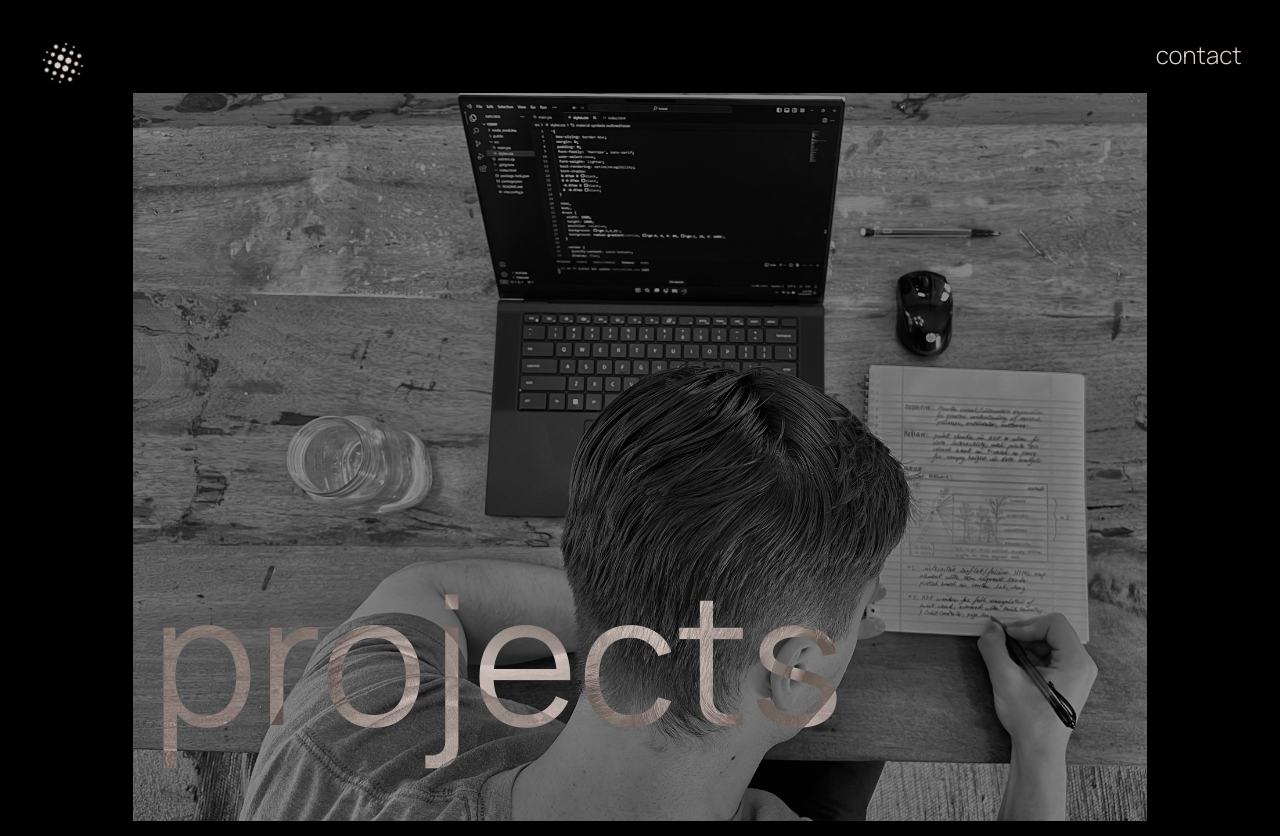
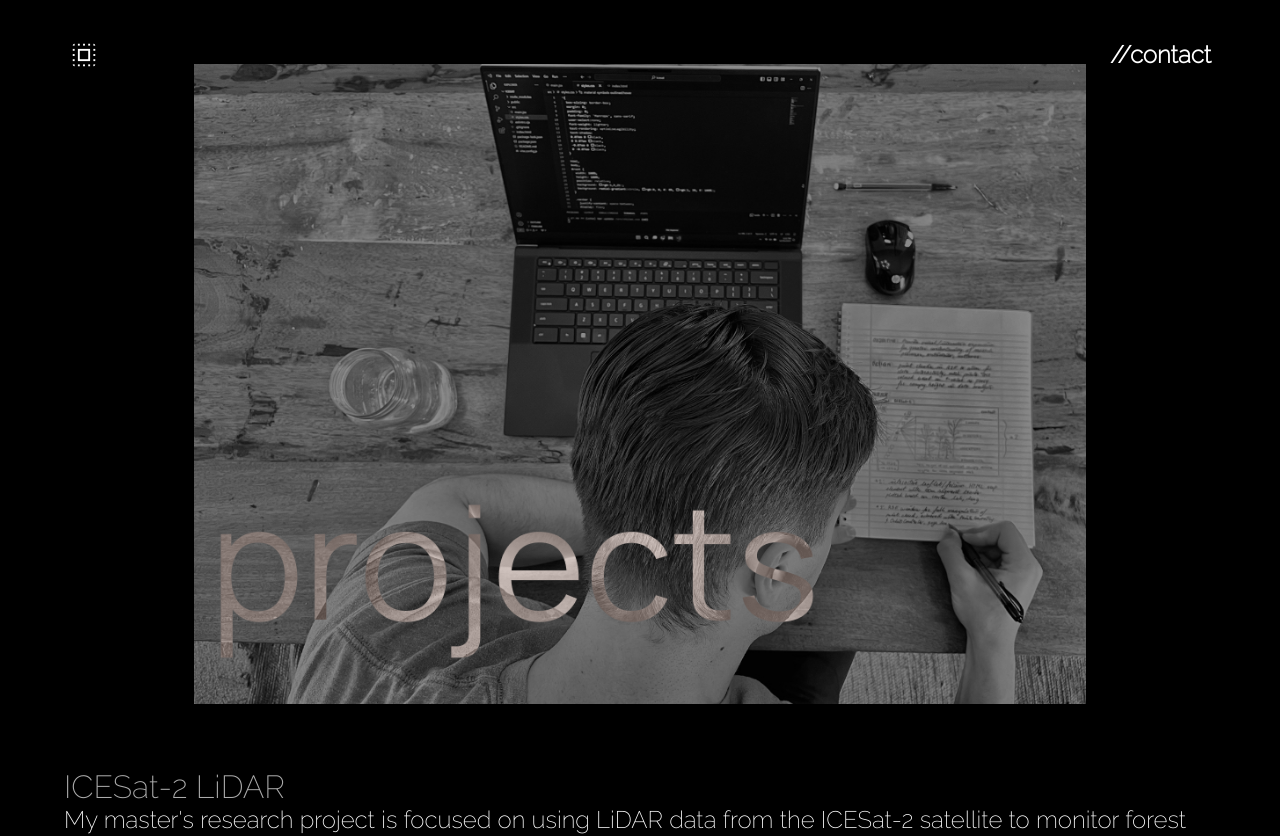
Before and after one commit to wponc/projects, a React (Vite) app: page / in a window 1280 px wide. Shown: the top 836 px of the page. Built offline with nearby package versions, Linux system fonts and the light colour scheme.

Commit message:
format to match new home

```diff
--- a/index.html
+++ b/index.html
@@ -2,11 +2,12 @@
 <html lang="en">
   <head>
     <meta charset="UTF-8" />
-    <link rel="icon" href="/favicon.svg">
-    <link rel="stylesheet" href="https://fonts.googleapis.com/css2?family=Material+Symbols+Outlined:opsz,wght,FILL,GRAD@20..48,100..700,0..1,-50..200"/>
+    <link rel="icon" href="icon.svg">
+    <meta name="viewport" content="width=device-width, initial-scale=1.0" />
     <link rel="preconnect" href="https://fonts.googleapis.com">
     <link rel="preconnect" href="https://fonts.gstatic.com" crossorigin>
-    <link href="https://fonts.googleapis.com/css2?family=Manrope:wght@300&display=swap" rel="stylesheet">
+    <link href="https://fonts.googleapis.com/css2?family=Raleway:ital,wght@0,200;1,200&display=swap" rel="stylesheet">
+    <link rel="stylesheet" href="https://fonts.googleapis.com/css2?family=Material+Symbols+Outlined:opsz,wght,FILL,GRAD@20..48,100..700,0..1,-50..200" />
     <meta name="viewport" content="width=device-width, initial-scale=1.0" />
     <title>experience</title>
   </head>
--- a/src/main.jsx
+++ b/src/main.jsx
@@ -18,22 +18,19 @@ function App() {
 }
 function Overlay(){
   return(
-  <>
-      <div className="navbar">
-          <div className="nav-item" id="menu-button">
-            <span className="material-symbols-outlined">blur_on</span>
-              <div className="dropdown-content">
-                <a href="https://will.limited">home</a>
-                <a href="https://experience.will.limited">experience</a>
-                <a href="https://about.will.limited">personal</a>
-              </div>
+    <nav>
+      <ul>
+        <div id='menu-button'>
+          <li><a href="#"><span class="material-symbols-outlined" >select_all</span></a></li>
+          <div className="dropdown-content">
+            <a href="https://will.limited">//home</a>
+            <a href="https://projects.will.limited">//projects</a>
+            <a href="https://about.will.limited">//personal</a>
           </div>
-
-          <div className="nav-item">
-              <a href="mailto:willdotlimited@gmail.com">contact</a>
-          </div>
-      </div>
-  </>
+        </div>
+        <li><a href="mailto:willdotlimited@gmail.com">//contact</a></li>
+      </ul>
+    </nav>
   )
 }
 
--- a/src/styles.css
+++ b/src/styles.css
@@ -1,32 +1,18 @@
 :root {
-  --primary-color: rgb(220, 207, 202);
-  --accent-color: rgb(255, 255, 255);
+  --primary-color: rgb(255, 255, 255);
+  --accent-color: rgb(172, 172, 172);
   --navbar-size: 18pt;
-  --background-color: black;
-}
-
-/* Media query for smaller screens */
-@media screen and (max-width: 600px) {
-  p {
-    font-size: 14px; /* Font size for screens up to 600px wide */
-  }
-}
-
-/* Media query for larger screens */
-@media screen and (min-width: 601px) {
-  p {
-    font-size: 18px; /* Font size for screens wider than 600px */
-  }
+  --icon-size: 3vw;
 }
 
 *{
   box-sizing: border-box;
   margin: 0;
   padding: 0;
-  font-family: 'Manrope', sans-serif;
-  user-select:none;
-  font-weight: lighter;
-  text-rendering: optimizeLegibility;
+  font-family: "Raleway", sans-serif;
+  font-optical-sizing: auto;
+  font-weight: 200;
+  font-style: normal;
 }
 
 html,
@@ -34,24 +20,22 @@ body,
 #root {
   width: 100%;
   height: 100%;
-  position: relative;
   background: rgb(0, 0, 0);
 }
 
-.navbar {
-  justify-content: space-between;
+nav {
+  width: 100%;
+  padding: 5vh 5vw 5vw;
   display: flex;
-  padding: 3% 3% 0% 3%;  /* syntax: top right bottom left */
-  position:relative;
+  justify-content: center;
+  align-items: center;
+  position: absolute;
   z-index: 99;
-  width:100%;
 }
 
 #menu-button {
-  position: relative;
-  cursor: pointer;
+  transition: all 0.2s ease;
 }
-
 .dropdown-content {
   display: none;
   position: absolute;
@@ -66,43 +50,48 @@ body,
   display: block;
 }
 
-a {
-  text-decoration: none;
-  color: var(--primary-color);
-  transition: color 0.3s ease;
-}
-
-.navbar a {
-  font-size: var(--navbar-size);
-  user-select: none;
-  font-weight: lighter;
-}
-a:hover {
-  color: white;
-}
 .material-symbols-outlined {
+  font-size: 30px;
   font-variation-settings:
   'FILL' 0,
   'wght' 400,
   'GRAD' 0,
-  'opsz' 24;
-  font-size: 50px;
-  color: var(--primary-color);
-  transition: color 0.3s ease;
-  animation: spin 20s infinite linear;
+  'opsz' 48
 }
 
-.material-symbols-outlined:hover{
-  color: white;
+
+ul {
+  list-style-type: none;
+  display: flex;
+  justify-content: space-between;
+  width: 100%;
 }
 
+li {
+  display: inline;
+}
+
+a {
+  font-size: var(--navbar-size);
+  padding: 5px;
+  color: var(--primary-color);
+  text-decoration: none;
+  transition: color 0.2s ease;
+  font-weight: bold;
+}
+
+a:hover {
+  color: var(--accent-color);
+}
 .externalLink {
   text-decoration: underline;
 }
 .content{
   max-width: 100%;
+  position: relative;
   place-content: center;
   padding-bottom: 10%;
+  padding-top: 5%;
 }
 .landing{
   display:flex;
@@ -110,6 +99,7 @@ a:hover {
 }
 .landing img{
   max-width: 100%;
+  max-height:80vh;
 }
 .Project{
   margin-left: 5%;
@@ -154,3 +144,19 @@ a:hover {
   background: linear-gradient(0deg, var(--background-color) 33%, var(--primary-color) 66%, var(--background-color)99%);
   border-radius: 1px;
 }
+/* Media query for smaller screens */
+@media screen and (max-width: 600px) {
+  .content{
+    padding-top:15vh;
+  }
+  p {
+    font-size: 14px; /* Font size for screens up to 600px wide */
+  }
+}
+
+/* Media query for larger screens */
+@media screen and (min-width: 601px) {
+  p {
+    font-size: 18px; /* Font size for screens wider than 600px */
+  }
+}
```
Also changed, not shown: public/icon.svg (added).
